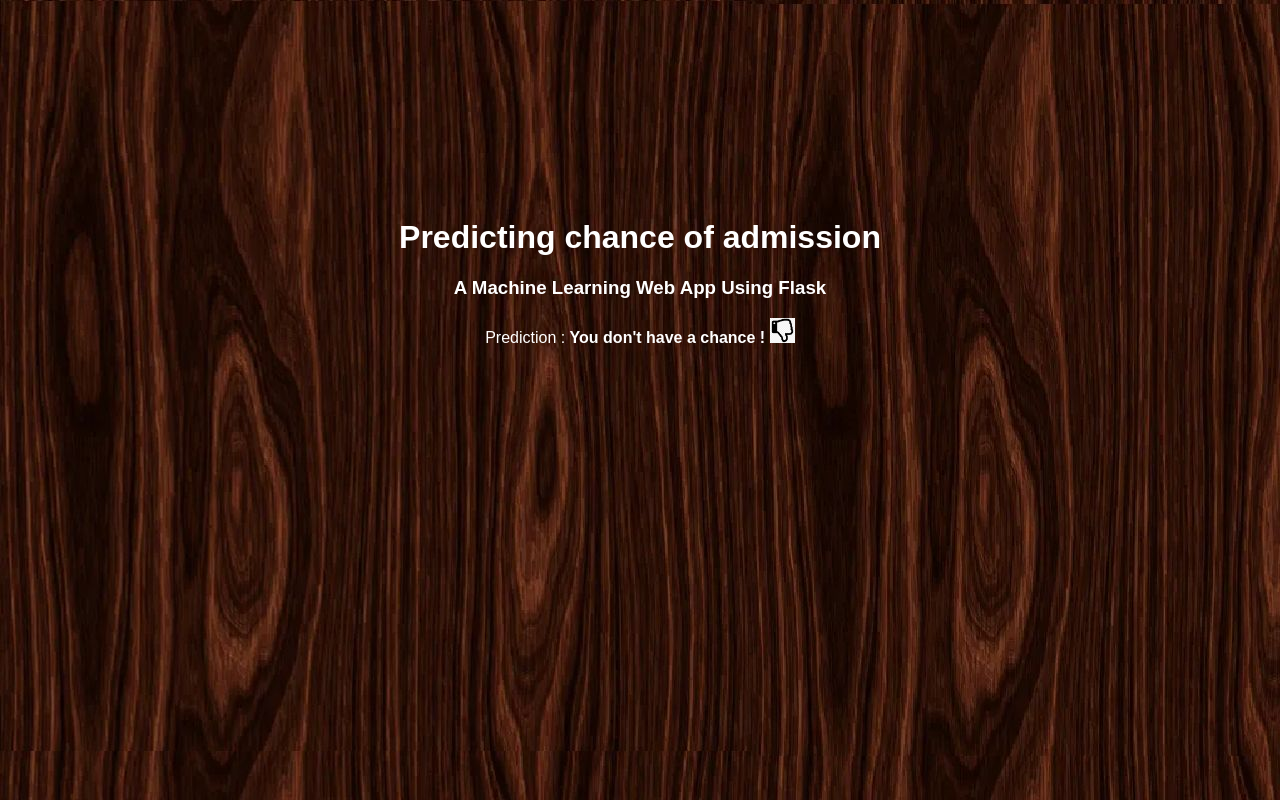
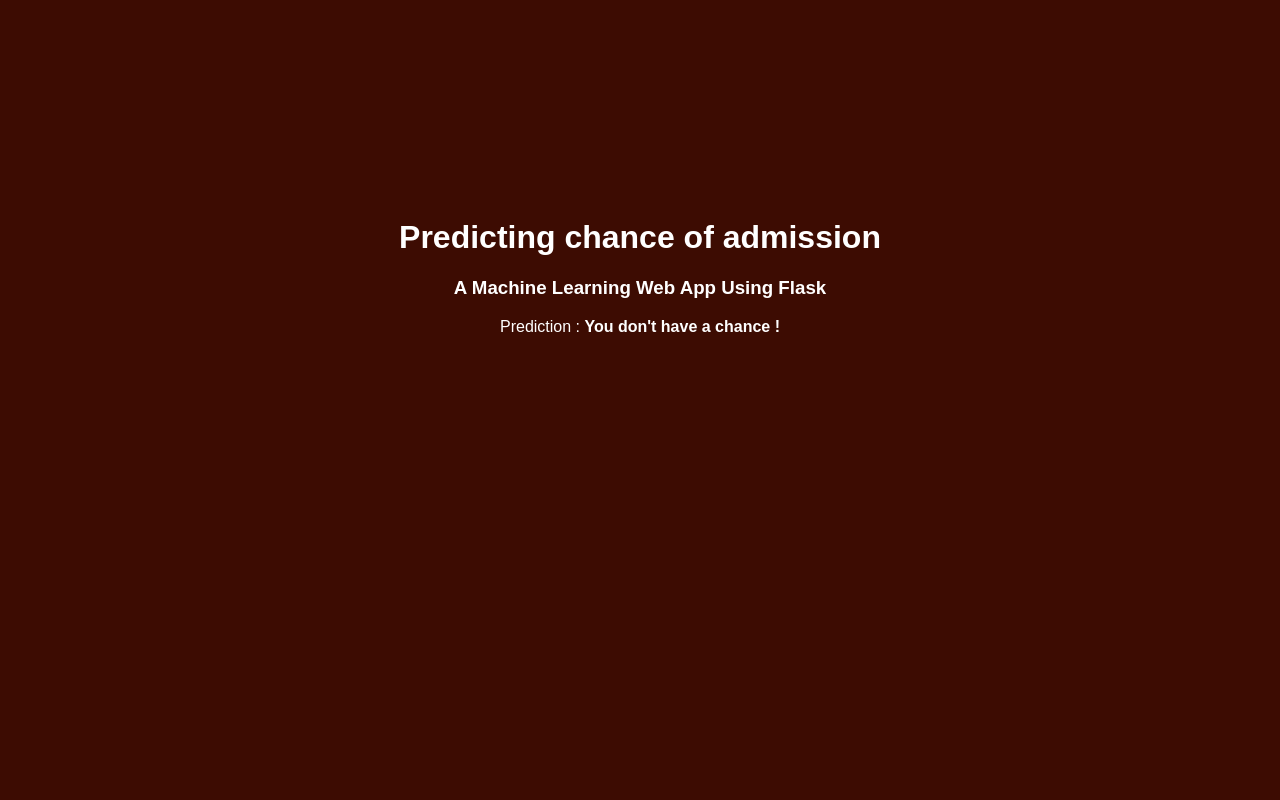
Before and after one commit to Anahom/IBM-Project-6810-1658838168, a plain HTML site: page FINAL DELIVERABLES/PROJECT/UNIVERSITY_ADMIT_PREDICTOR/TEMPLATES/nochance.html in a window 1280 px wide. Drawn offline with Linux system fonts and the light colour scheme.

Commit message:
Update nochance.html

```diff
--- a/FINAL DELIVERABLES/PROJECT/UNIVERSITY_ADMIT_PREDICTOR/TEMPLATES/nochance.html
+++ b/FINAL DELIVERABLES/PROJECT/UNIVERSITY_ADMIT_PREDICTOR/TEMPLATES/nochance.html
@@ -3,9 +3,6 @@
 <head>
 	<title>eligibility</title>
 	<style>
-		body{
-			background-image: url("background1.jpg")
-		}
 		h3,p,h2,h1{
 			font-family: 'Raleway', sans-serif;
 			text-align: center;
@@ -13,11 +10,11 @@
 		}
 	</style>
 </head>
-<body>
+<body style="background-color:#3d0c02;">
 	<div style="padding-top: 15%">
 	<h1>Predicting chance of admission</h1>
 	<h3>A Machine Learning Web App Using Flask</h3>
-	<p>Prediction : <b>You don't have a chance ! </b><img src="thumbsdown.png" height="2%" width="2%"></p>
+	<p>Prediction : <b>You don't have a chance ! </b></p>
 	</div>
 </body>
 </html>
```
